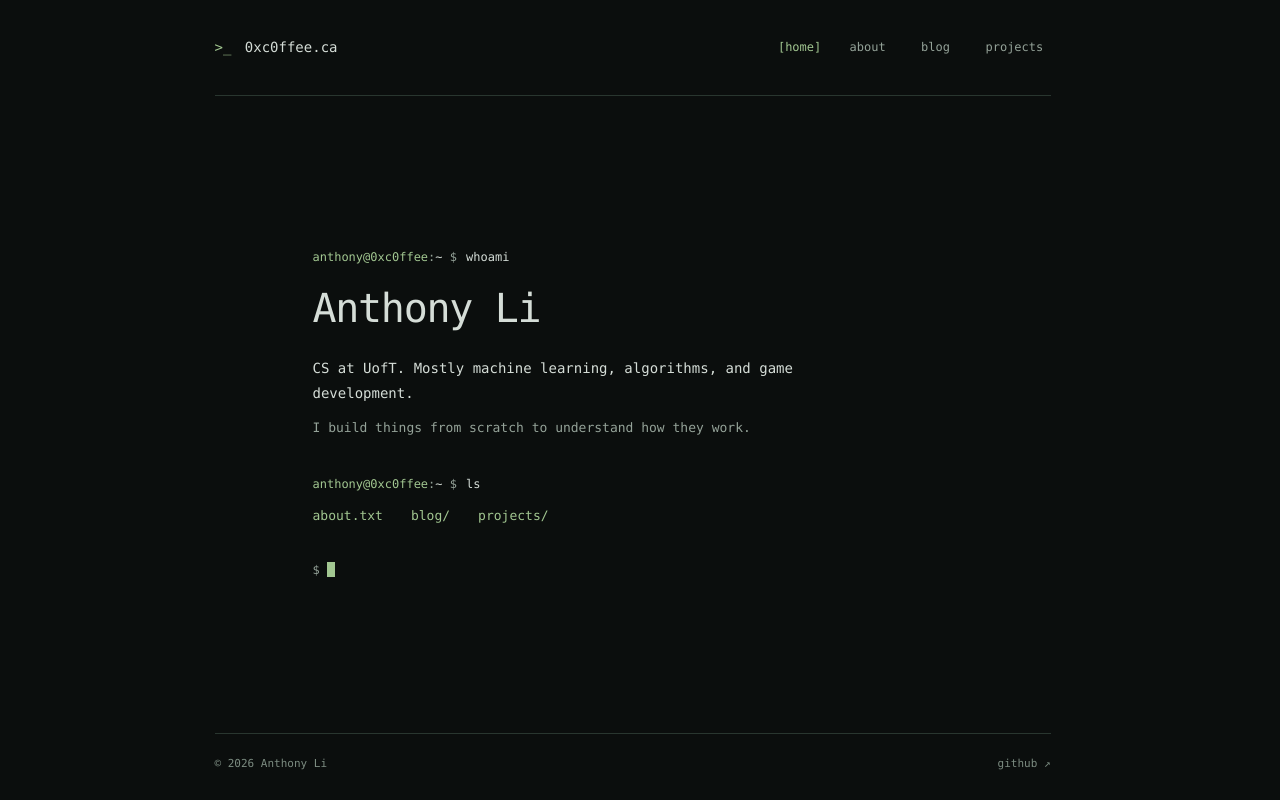
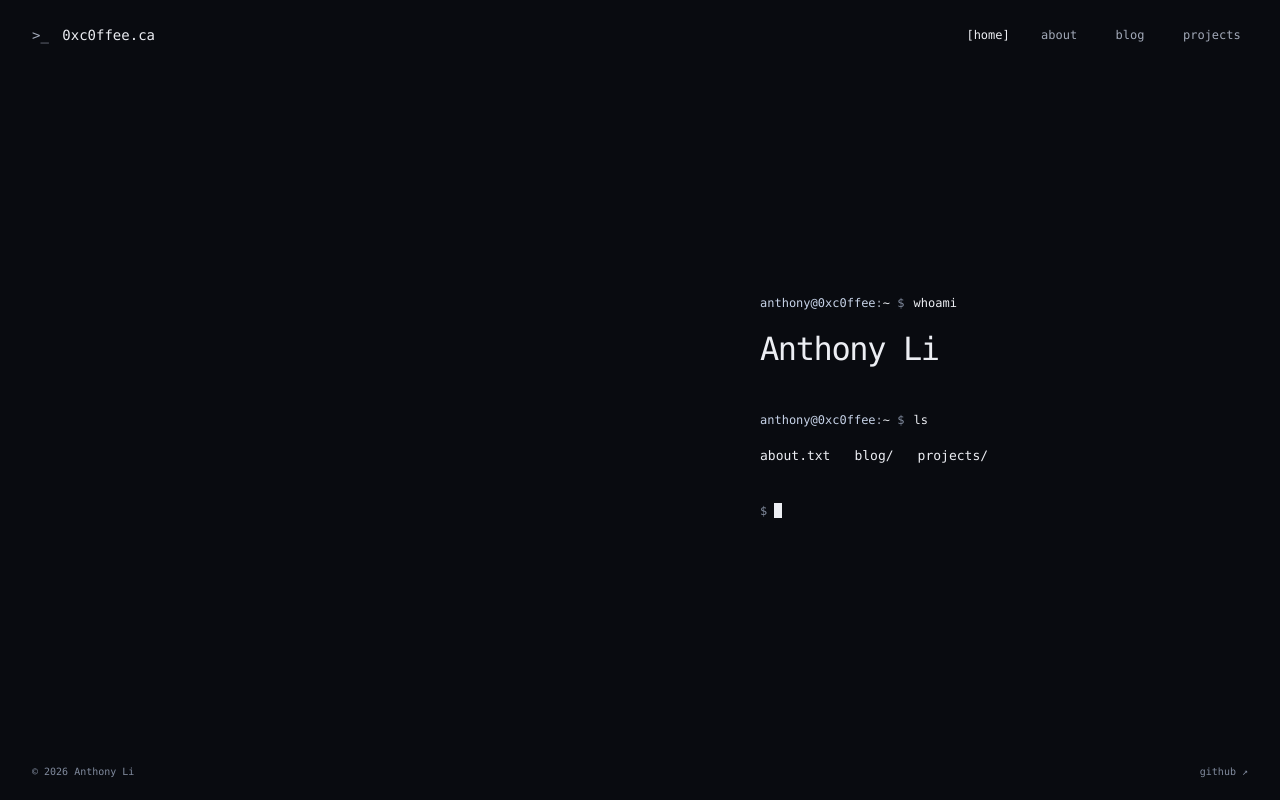
Before and after one commit to anthonyyunli/anthonyyunli.github.io, a Next.js app: page / in a window 1280 px wide. Built offline with nearby package versions, Linux system fonts and the light colour scheme.

Commit message:
Update Site source

```diff
--- a/src/app/globals.css
+++ b/src/app/globals.css
@@ -1,15 +1,14 @@
 :root {
   color-scheme: dark;
-  --background: #0b0e0d;
-  --foreground: #d5ddd7;
-  --muted: #94a298;
-  --subtle: #7c8c81;
-  --accent: #a2c791;
-  --border: #29362f;
+  --background: #090b10;
+  --foreground: #eceef3;
+  --muted: #a2a9b8;
+  --subtle: #818b9e;
+  --accent: #c6d2e7;
+  --surface: #0e1320;
 }
 
 * { box-sizing: border-box; }
-html { scrollbar-gutter: stable; }
 body {
   margin: 0;
   min-height: 100svh;
@@ -24,90 +23,92 @@ body {
 }
 main { flex: 1; display: flex; flex-direction: column; }
 a { color: inherit; text-decoration: none; text-underline-offset: 5px; }
-a:hover { color: var(--accent); text-decoration: underline; }
-a:focus-visible, summary:focus-visible { outline: 1px solid var(--accent); outline-offset: 5px; }
+a:hover { color: #fff; text-decoration: underline; }
+a:focus-visible { outline: 1px solid var(--accent); outline-offset: 5px; }
 h1, h2, p { margin-top: 0; }
 ::selection { background: var(--accent); color: var(--background); }
-.skip-link { position: fixed; left: 16px; top: -100px; z-index: 10; background: var(--accent); color: var(--background); padding: 8px 12px; }
+.skip-link { position: fixed; left: 16px; top: -100px; z-index: 10; background: var(--foreground); color: var(--background); padding: 8px 12px; }
 .skip-link:focus { top: 12px; }
 
-.site-header, .site-footer { width: calc(100% - 64px); max-width: 836px; margin-inline: auto; display: flex; justify-content: space-between; align-items: center; gap: 24px; }
-.site-header { min-height: 96px; border-bottom: 1px solid var(--border); }
+.site-header, .site-footer { width: 100%; display: flex; justify-content: space-between; align-items: center; gap: 24px; padding-inline: 32px; }
+.site-header { min-height: 72px; }
 .site-name { font-size: 14px; font-weight: 400; white-space: nowrap; }
-.site-name span { color: var(--accent); margin-right: 5px; }
+.site-name span { color: var(--muted); margin-right: 5px; }
 .site-name:hover { text-decoration: none; }
-.site-header nav { display: flex; gap: 21px; font-size: 12px; }
+.site-header nav { display: flex; gap: 24px; font-size: 12px; }
 .site-header nav a { color: var(--muted); }
 .site-header nav a::before { content: '['; color: transparent; }
 .site-header nav a::after { content: ']'; color: transparent; }
-.site-header nav a[aria-current="page"], .site-header nav a:hover { color: var(--accent); text-decoration: none; }
-.site-header nav a[aria-current="page"]::before, .site-header nav a[aria-current="page"]::after { color: var(--accent); }
-.site-footer { border-top: 1px solid var(--border); padding-block: 20px 26px; font-size: 11px; color: var(--subtle); }
+.site-header nav a[aria-current="page"], .site-header nav a:hover { color: var(--foreground); text-decoration: none; }
+.site-header nav a[aria-current="page"]::before, .site-header nav a[aria-current="page"]::after { color: var(--foreground); }
+.site-footer { min-height: 56px; padding-block: 16px; font-size: 10px; color: var(--subtle); }
 
 .command-line { display: flex; flex-wrap: wrap; gap: 0 9px; font-size: 12px; margin-bottom: 24px; line-height: 1.8; }
 .prompt-prefix { color: var(--muted); white-space: nowrap; }
 .prompt-user { color: var(--accent); }
 .prompt-path { color: var(--foreground); }
-.prompt-dollar { color: var(--muted); }
+.prompt-dollar { color: var(--subtle); }
 .command-text { color: var(--foreground); }
-.home { flex: 1; width: 100%; max-width: 900px; margin-inline: auto; display: flex; align-items: center; padding: 64px 32px; }
-.home-inner { width: 100%; max-width: 640px; margin-inline: auto; }
-.home .command-line { margin-bottom: 13px; }
-.home h1 { font-size: clamp(30px, 5vw, 40px); font-weight: 500; letter-spacing: -1.3px; line-height: 1.3; margin: 0 0 22px; }
-.home-bio { max-width: 550px; margin-bottom: 10px; }
-.home-note { color: var(--muted); font-size: 13px; margin: 0; }
-.home-directory { margin-top: 35px; }
-.home-directory .command-line { margin-bottom: 8px; }
-.file-list { display: flex; flex-wrap: wrap; gap: 12px 28px; font-size: 13px; color: var(--accent); }
-.idle-prompt { margin-top: 33px; font-size: 12px; }
-.cursor { display: inline-block; width: 8px; height: 15px; background: var(--accent); vertical-align: -3px; animation: blink 1.2s steps(1, end) infinite; }
+
+/* Equal terminal panes fill the home screen; ASCII is deliberately empty. */
+.home { flex: 1; width: 100%; display: grid; grid-template-columns: repeat(2, minmax(0, 1fr)); }
+.terminal-pane { min-width: 0; display: flex; flex-direction: column; }
+.ascii-stage { flex: 1; display: grid; place-items: center; min-height: 260px; margin: 0; padding: 24px; overflow: hidden; font-family: inherit; font-size: 12px; line-height: 1.3; }
+.shell-content { flex: 1; display: grid; place-items: center; padding: 72px 24px; }
+.home-inner { width: 100%; max-width: 400px; text-align: left; }
+.home .command-line { justify-content: flex-start; margin-bottom: 14px; }
+.home h1 { font-size: clamp(26px, 3vw, 32px); font-weight: 500; letter-spacing: -1.4px; line-height: 1.3; margin: 0; }
+.home-directory { margin-top: 40px; }
+.home-directory .command-line { margin-bottom: 12px; }
+.file-list { display: flex; flex-wrap: wrap; justify-content: flex-start; gap: 12px 24px; font-size: 13px; color: var(--foreground); }
+.idle-prompt { margin-top: 34px; font-size: 12px; }
+.cursor { display: inline-block; width: 8px; height: 15px; background: var(--foreground); vertical-align: -3px; animation: blink 1.2s steps(1, end) infinite; }
 @keyframes blink { 0%, 65% { opacity: 1; } 66%, 100% { opacity: 0; } }
 
 .page-content { width: 100%; max-width: 900px; margin-inline: auto; padding: 52px 32px 64px; }
 .page-title { font-size: 26px; font-weight: 400; line-height: 1.4; margin: 0 0 34px; letter-spacing: -.6px; }
-.project-list { border-top: 1px solid var(--border); }
-.project-entry { border-bottom: 1px solid var(--border); padding: 25px 0 27px; scroll-margin-top: 24px; }
-.project-entry:target h2 { color: var(--accent); }
-.project-entry h2 { font-size: 17px; font-weight: 400; line-height: 1.5; margin-bottom: 8px; }
-.entry-prefix { color: var(--accent); margin-right: 5px; }
-.project-entry p { max-width: 700px; color: var(--muted); font-size: 13px; line-height: 1.9; margin-bottom: 14px; }
-.project-entry .project-role { color: var(--subtle); font-size: 11px; margin-bottom: 12px; }
-.project-bottom { display: flex; flex-wrap: wrap; justify-content: space-between; gap: 12px; margin-top: 18px; font-size: 11px; color: var(--subtle); }
-.project-bottom a { color: var(--accent); }
-details { color: var(--muted); font-size: 12px; }
-summary { cursor: pointer; width: fit-content; color: var(--muted); }
-summary::marker { color: var(--accent); }
-summary:hover { color: var(--accent); }
-details ul { max-width: 720px; padding-left: 18px; margin-bottom: 0; line-height: 1.9; }
-details li + li { margin-top: 10px; }
-.empty-blog { color: var(--muted); border-top: 1px solid var(--border); padding-top: 24px; }
+.projects-page { max-width: 1280px; }
+.project-grid { display: grid; grid-template-columns: repeat(2, minmax(0, 1fr)); gap: 24px; }
+.project-entry { min-width: 0; display: flex; flex-direction: column; background: var(--surface); scroll-margin-top: 24px; }
+.project-entry:target { outline: 1px solid var(--accent); outline-offset: -1px; }
+.project-bar { min-height: 38px; display: flex; justify-content: space-between; align-items: center; gap: 16px; padding: 9px 20px; background: var(--surface); color: var(--subtle); font-size: 10px; }
+.project-bar span:first-child { overflow-wrap: anywhere; }
+.project-bar span:last-child { flex-shrink: 0; }
+.project-body { flex: 1; display: flex; flex-direction: column; padding: 24px; }
+.project-entry h2 { font-size: 18px; font-weight: 400; line-height: 1.5; margin-bottom: 10px; }
+.project-entry p { color: var(--muted); font-size: 13px; line-height: 1.9; margin-bottom: 18px; }
+.project-entry .project-role { color: var(--subtle); font-size: 11px; margin-bottom: 14px; }
+.project-bottom { display: flex; flex-wrap: wrap; justify-content: space-between; align-items: baseline; gap: 12px; margin-top: auto; padding-top: 22px; font-size: 11px; color: var(--subtle); }
+.project-bottom a { color: var(--foreground); }
+.empty-blog { color: var(--muted); padding-top: 24px; }
 .empty-blog p { margin-bottom: 10px; }
 .entry-count { color: var(--subtle); font-size: 12px; }
 
 .prose { max-width: 740px; }
 .prose h2 { font-size: 15px; font-weight: 400; margin-top: 30px; margin-bottom: 15px; }
-.prose h2::before { content: '# '; color: var(--accent); }
+.prose h2::before { content: '# '; color: var(--subtle); }
 .prose p, .prose li { color: var(--muted); line-height: 1.95; font-size: 13px; }
 .prose p { margin-bottom: 20px; }
 .prose a { color: var(--accent); }
 .prose ul { padding-left: 20px; }
 .prose li + li { margin-top: 6px; }
-.prose .about-contact { border-top: 1px solid var(--border); padding-top: 21px; margin: 30px 0 0; font-size: 12px; }
+.prose .about-contact { padding-top: 21px; margin: 30px 0 0; font-size: 12px; }
 
-@media (max-width: 640px) {
-  .site-header, .site-footer { width: calc(100% - 40px); }
-  .site-header { min-height: 106px; flex-direction: column; justify-content: center; align-items: flex-start; gap: 12px; }
+@media (max-width: 767px) {
+  .site-header, .site-footer { padding-inline: 20px; }
+  .site-header { min-height: 96px; flex-direction: column; justify-content: center; align-items: flex-start; gap: 10px; }
   .site-header nav { gap: 17px; font-size: 12px; margin-left: -7px; }
-  .home { padding: 46px 24px; }
-  .home-inner { max-width: 100%; }
-  .home-bio { font-size: 13px; }
-  .home-note { font-size: 12px; }
+  .home { grid-template-columns: 1fr; grid-template-rows: minmax(180px, .8fr) minmax(340px, 1fr); }
+  .ascii-stage { min-height: 140px; }
+  .shell-content { padding: 40px 22px; }
+  .home h1 { font-size: 32px; }
   .command-line { font-size: 11px; }
-  .page-content { padding: 36px 24px 48px; }
+  .page-content { padding: 36px 20px 48px; }
   .page-title { font-size: 24px; margin-bottom: 28px; }
-  .project-entry h2 { font-size: 16px; }
+  .project-grid { grid-template-columns: 1fr; }
+  .project-body { padding: 22px; }
+  .project-entry h2 { font-size: 17px; }
   .project-entry p { font-size: 12px; }
-  .site-footer { gap: 12px; font-size: 10px; }
 }
 @media (prefers-reduced-motion: reduce) {
   .cursor { animation: none; }
--- a/src/app/page.js
+++ b/src/app/page.js
@@ -3,11 +3,14 @@ import CommandLine from '../components/CommandLine';
 export default function Home() {
   return (
     <section className="home" aria-labelledby="home-title">
+      <div className="terminal-pane ascii-pane" aria-hidden="true">
+        <pre className="ascii-stage" data-ascii-stage />
+      </div>
+      <div className="terminal-pane shell-pane">
+        <div className="shell-content">
           <div className="home-inner">
             <CommandLine>whoami</CommandLine>
             <h1 id="home-title">Anthony Li</h1>
-        <p className="home-bio">CS at UofT. Mostly machine learning, algorithms, and game development.</p>
-        <p className="home-note">I build things from scratch to understand how they work.</p>
             <div className="home-directory">
               <CommandLine>ls</CommandLine>
               <div className="file-list" aria-label="Explore the site">
@@ -18,6 +21,8 @@ export default function Home() {
             </div>
             <div className="idle-prompt" aria-hidden="true"><span className="prompt-dollar">$</span> <span className="cursor" /></div>
           </div>
+        </div>
+      </div>
     </section>
   );
 }
--- a/src/app/projects/page.js
+++ b/src/app/projects/page.js
@@ -9,10 +9,10 @@ export const metadata = {
 
 export default function Projects() {
   return (
-    <section className="page-content" aria-labelledby="projects-title">
+    <section className="page-content projects-page" aria-labelledby="projects-title">
       <CommandLine>ls -la projects/</CommandLine>
       <h1 className="page-title" id="projects-title">projects/</h1>
-      <div className="project-list">
+      <div className="project-grid">
         {projects.map((project) => <ProjectEntry key={project.id} project={project} />)}
       </div>
       {/* Future ASCII animations and C++/WebAssembly fluid simulation can live on their own routes. */}
```
Also changed, not shown: src/components/ProjectEntry.js (+9 -12 lines), 2 other files (tests, documents, lock files or other folders). Lines whose indentation alone changed are shown as unchanged.
